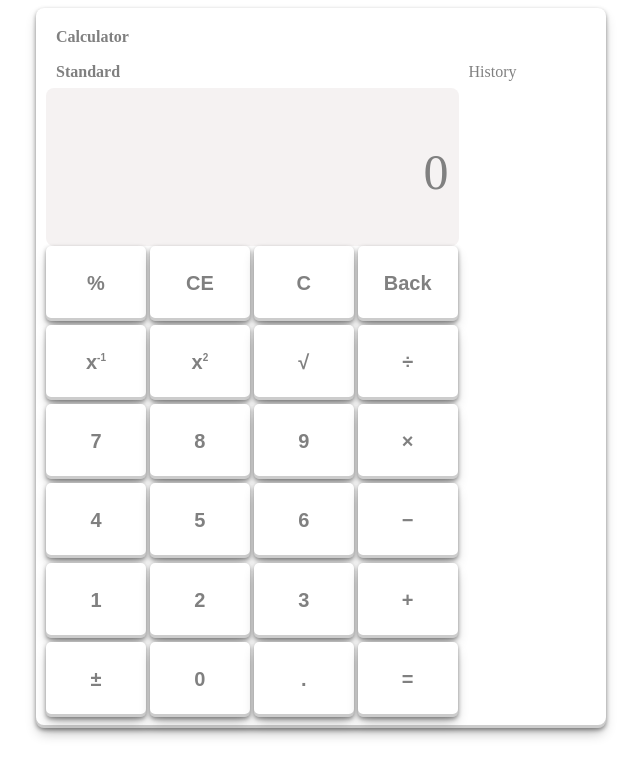
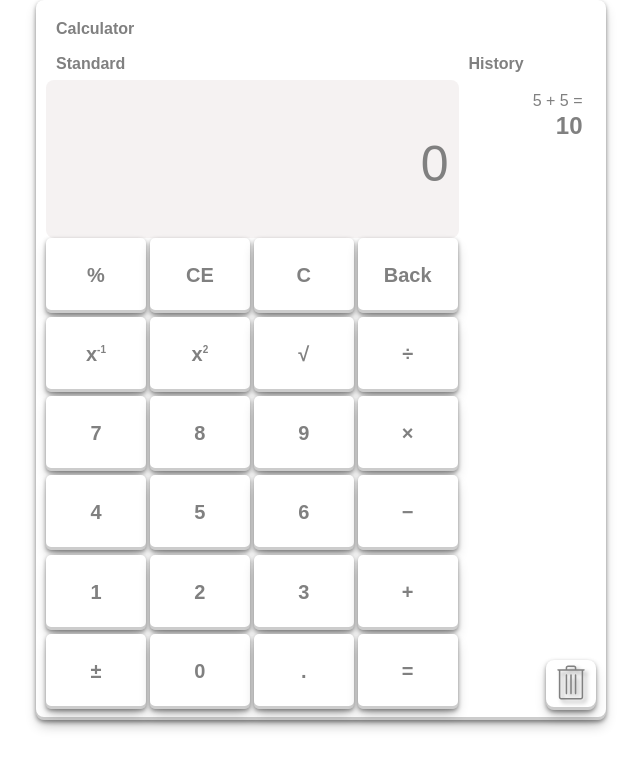
Before and after one commit to AnthonyJCampos/JavaScript-Projects, a plain HTML site: page Calculator/index.html in a window 1280 px wide. Shown: the whole page, without its empty margins (319-960 px from the left). Drawn offline with Linux system fonts and the light colour scheme.

Commit message:
style updates

```diff
--- a/Calculator/index.html
+++ b/Calculator/index.html
@@ -20,7 +20,31 @@
           <div class="nav__drop"></div>
           <h2>Standard</h2>
         </nav>
-        <aside class="history">History</aside>
+        <aside class="calc__history">
+          <div class="history__title"><h3>History</h3></div>
+          <div class="history__list__container">
+            <ul class="history__list">
+              <il class="history__item"
+                ><div class="history__item--expression">5 + 5 =</div>
+                <div class="history__item--result">10</div></il
+              >
+            </ul>
+          </div>
+          <div class="history__bottom">
+            <button class="btn__history">
+              <img
+                src="imgs/trash-can-50-gray.svg"
+                alt="A trash Can icon, click to clear history"
+                class="trash__svg svg__gray"
+              />
+              <img
+                src="imgs/trash-can-50-white.svg"
+                alt="A trash Can icon, click to clear history"
+                class="trash__svg svg__white hidden"
+              />
+            </button>
+          </div>
+        </aside>
         <main>
           <div class="calc__display">
             <div class="calc__prev__text"></div>
--- a/Calculator/script.js
+++ b/Calculator/script.js
@@ -5,6 +5,21 @@
 const calcDisplay = document.querySelector(".calc__text");
 const calcDisplayExpress = document.querySelector(".calc__prev__text");
 const calcPad = document.querySelector(".calc__pad");
+const clearHistoryBtn = document.querySelector(".btn__history");
+
+clearHistoryBtn.addEventListener("mouseover", function (event) {
+  clearHistoryBtn.style.backgroundColor = "gray";
+  const [svgGray, svgWhite] = clearHistoryBtn.children;
+  svgGray.classList.add("hidden");
+  svgWhite.classList.remove("hidden");
+});
+
+clearHistoryBtn.addEventListener("mouseout", function (event) {
+  clearHistoryBtn.style.backgroundColor = "white";
+  const [svgGray, svgWhite] = clearHistoryBtn.children;
+  svgGray.classList.remove("hidden");
+  svgWhite.classList.add("hidden");
+});
 
 calcPad.addEventListener("mouseover", function (event) {
   if (!event.target.closest(".btn")) {
--- a/Calculator/style.css
+++ b/Calculator/style.css
@@ -1,20 +1,32 @@
+/* global reset */
+* {
+  margin: 0;
+  padding: 0;
+}
+
 h1 {
   font-size: 100%;
-  margin: 0;
   padding: 10px;
 }
 
 h2 {
   font-size: 100%;
-  margin: 0;
   padding: 10px;
 }
+
+h3 {
+  font-size: 100%;
+  padding: 10px;
+}
+
 header {
+  height: 35px;
   grid-area: header;
   background-color: white;
 }
 
 nav {
+  height: 35px;
   grid-area: nav;
   background-color: white;
 }
@@ -48,7 +60,8 @@ main {
     "main aside";
 
   align-content: stretch;
-  color: gray;
+  font-family: sans-serif;
+  color: #808080;
   border-radius: 0.5rem;
   background-color: white;
   box-shadow: rgba(0, 0, 0, 0.4) 0px 2px 4px,
@@ -59,6 +72,92 @@ main {
   width: 100%;
   display: flex;
   justify-content: center;
+}
+
+.calc__history {
+  display: grid;
+  grid-template-rows: 35px auto 55px;
+  width: 137.5px;
+  height: auto;
+}
+
+.history__title {
+  height: 35px;
+}
+
+.history__list__container {
+  height: 100%;
+  width: 136px;
+  overflow-x: hidden;
+  overflow-y: auto;
+}
+
+.history__list__container::-webkit-scrollbar {
+  width: 5px;
+}
+
+.history__list__container::-webkit-scrollbar-track {
+  -webkit-box-shadow: rgba(0, 0, 0, 0.4) 0px 2px 4px,
+    rgba(0, 0, 0, 0.3) 0px 7px 13px -3px, rgba(0, 0, 0, 0.3) 0px -3px 0px inset;
+  border-radius: 10px;
+}
+
+.history__list__container::-webkit-scrollbar-thumb {
+  border-radius: 10px;
+  background-color: darkgrey;
+  -webkit-box-shadow: rgba(0, 0, 0, 0.4) 0px 2px 4px,
+    rgba(0, 0, 0, 0.3) 0px 7px 13px -3px, rgba(0, 0, 0, 0.5) 0px -3px 0px inset;
+}
+
+.history__item {
+  display: grid;
+  grid-template-rows: 20px 30px;
+  height: 50px;
+  padding: 10px;
+  color: #808080;
+  text-align: right;
+}
+
+.history__item--expression {
+  padding: 2px;
+}
+
+.history__item--result {
+  padding: 2px;
+  font-size: 24px;
+  font-weight: bold;
+}
+
+.history__bottom {
+  padding-top: 5px;
+  text-align: right;
+}
+
+.btn__history {
+  padding-bottom: 5px;
+  height: 50px;
+  width: 50px;
+  border: none;
+  border-radius: 0.5rem;
+  background-color: #ffffff;
+  box-shadow: rgba(0, 0, 0, 0.4) 0px 2px 4px,
+    rgba(0, 0, 0, 0.3) 0px 7px 13px -3px, rgba(0, 0, 0, 0.2) 0px -3px 0px inset;
+}
+
+.trash__svg {
+  width: 75%;
+  margin: auto;
+  display: block;
+}
+
+.svg__gray {
+  filter: drop-shadow(3px 3px 2px rgb(0 0 0 / 0.4));
+}
+.svg__white {
+  filter: drop-shadow(3px 3px 2px rgba(255, 254, 254, 0.4));
+}
+.hidden {
+  display: none;
 }
 
 .calc__display {
```
Also changed, not shown: Calculator/imgs/trash-can-50-gray.svg (added), Calculator/imgs/trash-can-50-white.svg (added).
